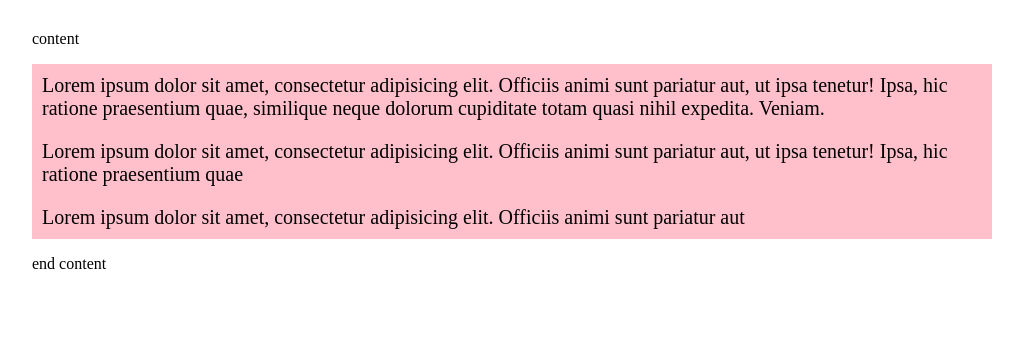
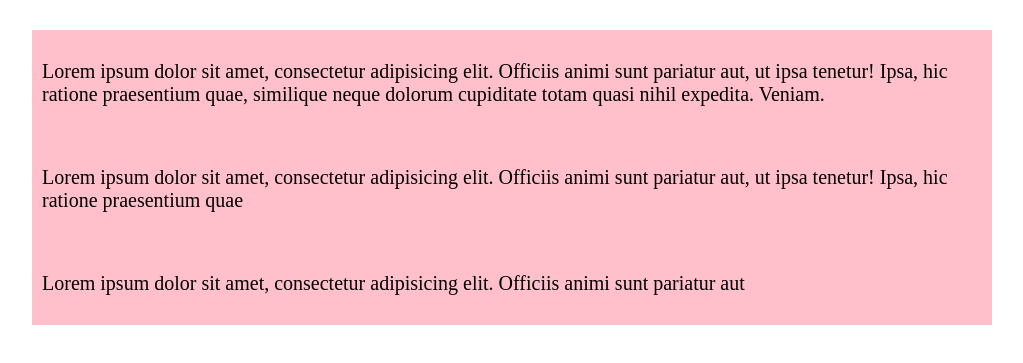
Before and after one commit to ggepenyan/website, a plain HTML site: page index.html in a window 1280 px wide. Shown: the part 95-458 px from the top of the page, without its empty margins (128-1151 px from the left). Drawn offline with Linux system fonts and the light colour scheme.

Commit message:
Update index.html

```diff
--- a/index.html
+++ b/index.html
@@ -7,10 +7,8 @@
 </head>
 <body>
 	<h1>hello everyone</h1>
-	<p>content</p>
-	<div>Lorem ipsum dolor sit amet, consectetur adipisicing elit. Officiis animi sunt pariatur aut, ut ipsa tenetur! Ipsa, hic ratione praesentium quae, similique neque dolorum cupiditate totam quasi nihil expedita. Veniam.</div>
-	<div>Lorem ipsum dolor sit amet, consectetur adipisicing elit. Officiis animi sunt pariatur aut, ut ipsa tenetur! Ipsa, hic ratione praesentium quae</div>
-	<div>Lorem ipsum dolor sit amet, consectetur adipisicing elit. Officiis animi sunt pariatur aut</div>
-	<p>end content</p>
+	<div><p>Lorem ipsum dolor sit amet, consectetur adipisicing elit. Officiis animi sunt pariatur aut, ut ipsa tenetur! Ipsa, hic ratione praesentium quae, similique neque dolorum cupiditate totam quasi nihil expedita. Veniam.</p></div>
+	<div><p>Lorem ipsum dolor sit amet, consectetur adipisicing elit. Officiis animi sunt pariatur aut, ut ipsa tenetur! Ipsa, hic ratione praesentium quae</p></div>
+	<div><p>Lorem ipsum dolor sit amet, consectetur adipisicing elit. Officiis animi sunt pariatur aut</p></div>
 </body>
 </html>
```
